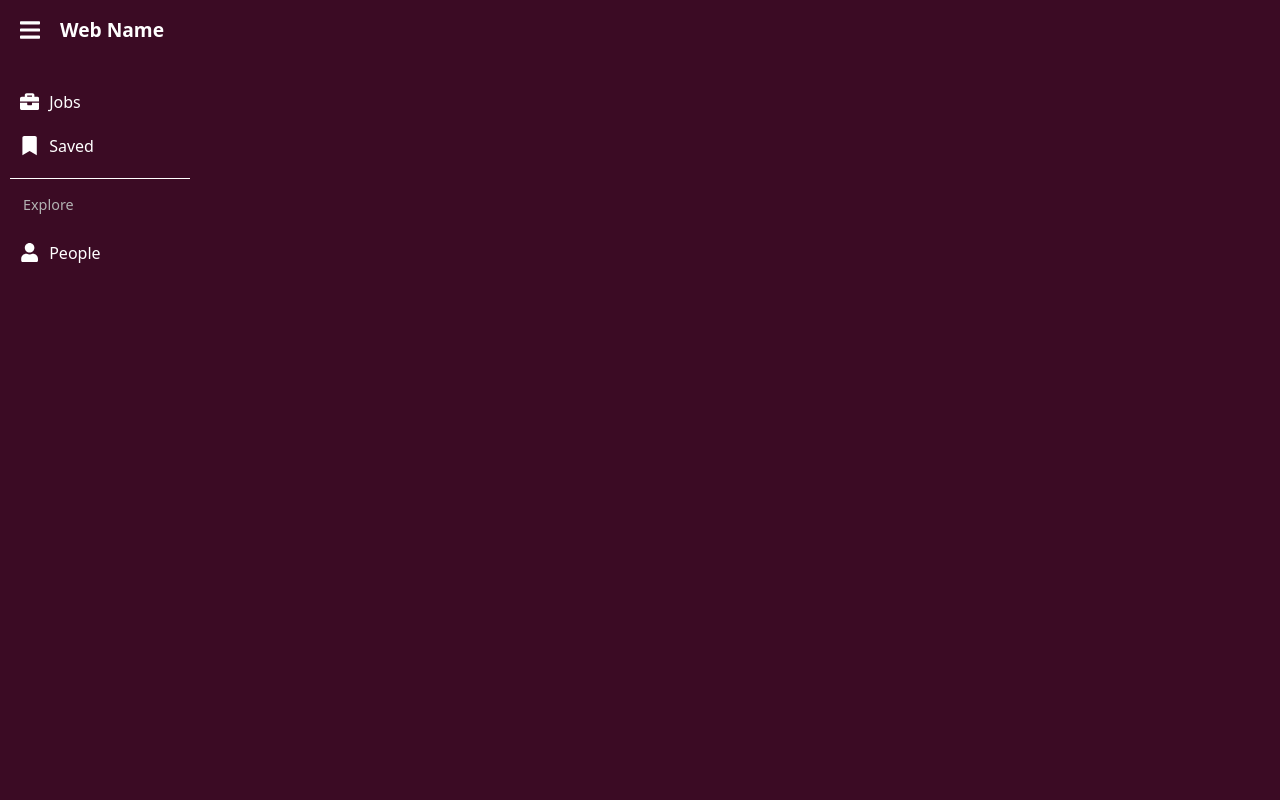
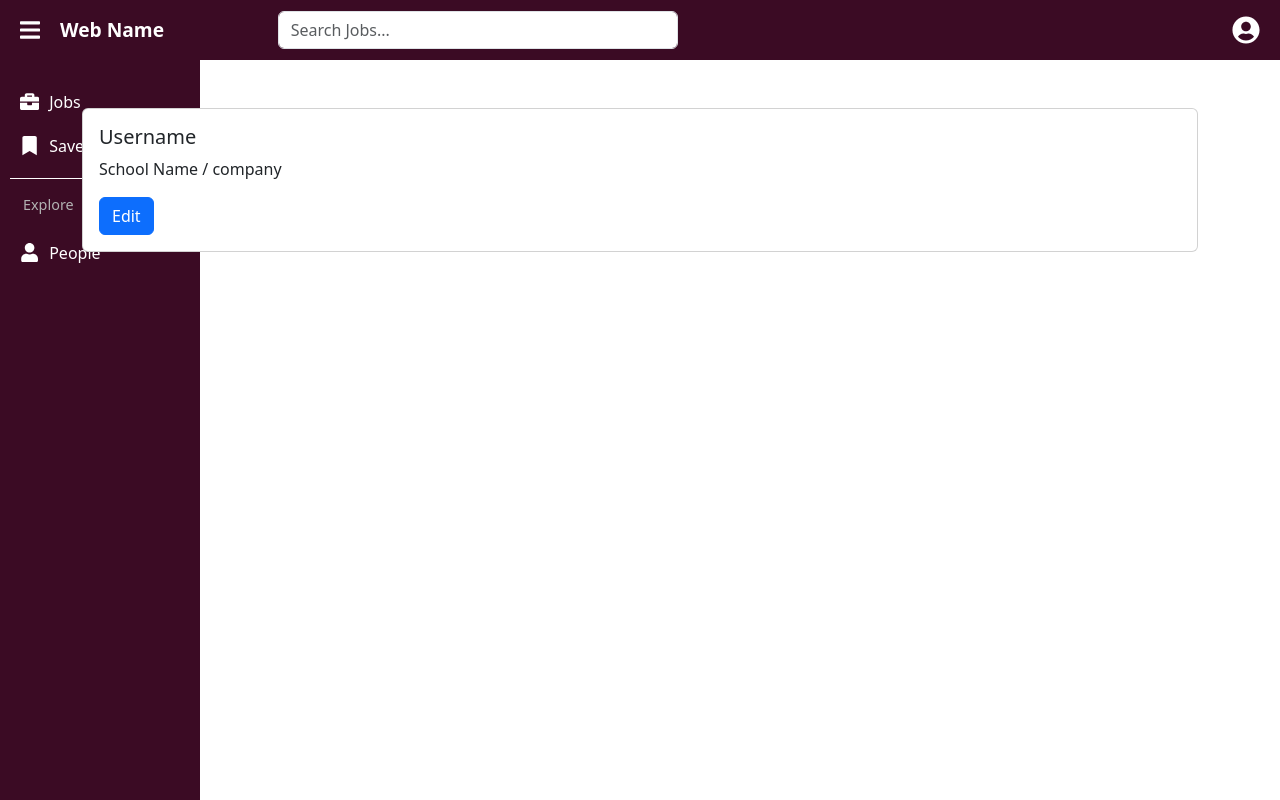
Before and after one commit to TJordahl90/Capstone-Web-Crawler, a React (Vite) app in the folder frontend/: page /account in a window 1280 px wide. Built offline with nearby package versions, Linux system fonts and the light colour scheme.

Commit message:
added navbar but still not responsive

```diff
--- a/frontend/src/App.jsx
+++ b/frontend/src/App.jsx
@@ -15,7 +15,7 @@ function App() {
 
   return (
     <>
-      {/* {showNavMenus && <Navbar />} */}
+      {showNavMenus && <Navbar />}
       {showNavMenus && <SidePanel />}
 
       <div>
--- a/frontend/src/components/Navbar.css
+++ b/frontend/src/components/Navbar.css
@@ -0,0 +1,13 @@
+.custom-navbar {
+    background-color: #3b0b24 !important;
+    padding: 10px 15px;
+}
+
+.custom-navbar .nav-link {
+    color: white;
+}
+
+.navbar-search-container {
+    flex: 1;
+    max-width: 400px;
+}
--- a/frontend/src/components/Navbar.jsx
+++ b/frontend/src/components/Navbar.jsx
@@ -1,14 +1,25 @@
-import { Container, Form, Nav, Navbar as NavBar } from "react-bootstrap";
+import { Container, Form, Nav, Navbar as NavBar} from "react-bootstrap";
+import { FaBars, FaUserCircle } from "react-icons/fa";
+import "./Navbar.css";
 
 const Navbar = () => {
     return (
-        <NavBar expand="lg" className="navbar-custom fixed-top">
+        <NavBar expand="lg" className="custom-navbar">
             <Container fluid>
-                <Nav className="me-auto">
-                    <Form>
-                        <Form.Control type="text" placeholder="Search Jobs..." className="navbar-search" />
+                <NavBar.Collapse className="justify-content-between w-100">
+                    <Form className="d-flex mx-auto navbar-search-container">
+                        <Form.Control
+                            type="text"
+                            placeholder="Search Jobs..."
+                            className="navbar-search"
+                        />
                     </Form>
-                </Nav>
+                    <Nav className="ms-auto">
+                        <Nav.Link href="/account">
+                            <FaUserCircle className="icon" size={28}/>
+                        </Nav.Link>
+                    </Nav>
+                </NavBar.Collapse>
             </Container>
         </NavBar>
     );
--- a/frontend/src/components/SidePanel.css
+++ b/frontend/src/components/SidePanel.css
@@ -1,7 +1,7 @@
 /* Full Page Styling */
 .sidepanel-container {
-    height: 100vh;
-    width: 100vw;
+    /* height: 100vh;
+    width: 100vw;  */
     background-color: #3b0b24;
     display: flex;
 }
@@ -51,6 +51,7 @@
     font-weight: bold;
     margin-left: 10px;
     white-space: nowrap;
+    color: white;
 }
 
 /* Default Side Panel */
--- a/frontend/src/components/SidePanel.jsx
+++ b/frontend/src/components/SidePanel.jsx
@@ -97,7 +97,7 @@ const SidePanel = () => {
                     <div className="hamburger-menu" onClick={togglePanel}>
                         <FaBars size={24} />
                     </div>
-                    <span className="web-name">Web Name</span>
+                    <a href="/find-jobs" className="web-name">Web Name</a>
                 </div>
             </div>
         </div>
```
